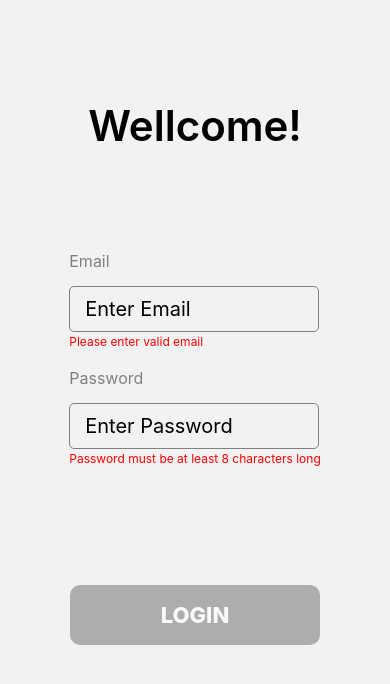
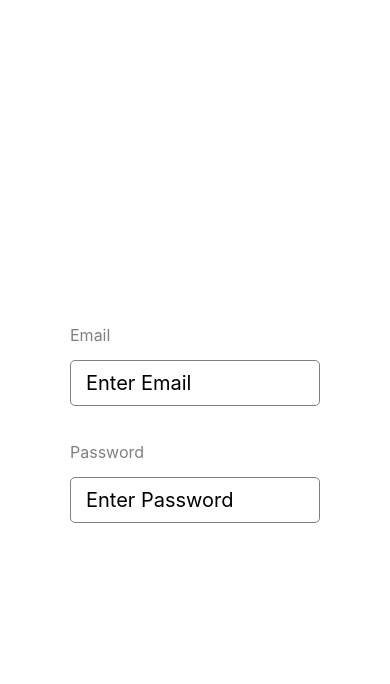
Before and after one commit to ovsiannykov/rn-test-task, a React Native app: screen / in a window 390 px wide. Shown: the top 684 px of the page. Built offline with nearby package versions, Linux system fonts and the light colour scheme.

Commit message:
Finish Login Screen

```diff
--- a/navigation/Root.js
+++ b/navigation/Root.js
@@ -1,5 +1,7 @@
 import React, { memo, useEffect, useState, useCallback } from 'react';
 import { NavigationContainer } from '@react-navigation/native';
+import { View, Text, StyleSheet, ActivityIndicator } from 'react-native';
+
 import AuthNavigation from './auth-navigation/auth-navigation';
 import HomeNavigation from './home-navigation/home-navigation';
 import AsyncStorage from '@react-native-async-storage/async-storage';
@@ -26,6 +28,13 @@ const Root = memo(() => {
     tokenHandler();
   }, []);
 
+  if (loading) {
+    return (
+      <View style={styles.activityScreen}>
+        <ActivityIndicator size="large" color="gray" />
+      </View>
+    );
+  }
   return (
     <AuthContext.Provider value={{ token, setToken }}>
       <NavigationContainer>{token ? <HomeNavigation /> : <AuthNavigation />}</NavigationContainer>
@@ -33,4 +42,13 @@ const Root = memo(() => {
   );
 });
 
+const styles = StyleSheet.create({
+  activityScreen: {
+    backgroundColor: 'white',
+    height: '100%',
+    justifyContent: 'center',
+    alignItems: 'center',
+  },
+});
+
 export default Root;
--- a/screens/auth/login-screen/login-screen.js
+++ b/screens/auth/login-screen/login-screen.js
@@ -24,7 +24,7 @@ const LoginScreen = memo(() => {
   const [mail, setMail] = useState('');
   const [pass, setPass] = useState('');
   const [mailError, setMailError] = useState('');
-  const [allValid, setAllValid] = useState(false);
+  const [passError, setPassError] = useState('');
 
   const { setToken } = useContext(AuthContext);
 
@@ -33,17 +33,8 @@ const LoginScreen = memo(() => {
     return reg.test(text);
   }, []);
 
-  useEffect(() => {
-    const isValidMail = validateMail(mail);
-    !isValidMail ? setMailError('Please enter valid email') : setMailError('');
-  }, [mail]);
-
-  useEffect(() => {
-    const isValidMail = validateMail(mail);
-    if (isValidMail && pass.length >= 8) {
-      setAllValid(true);
-    }
-  }, [mail, pass]);
+  const isValidMail = validateMail(mail);
+  const isValidPass = pass.length >= 8;
 
   const addTokenHandler = useCallback(async () => {
     try {
@@ -54,10 +45,27 @@ const LoginScreen = memo(() => {
     }
   }, []);
 
+  const buttonHandler = () => {
+    if (!isValidMail) {
+      setMailError('Please enter valid email');
+    } else {
+      setMailError('');
+    }
+    if (!isValidPass) {
+      setPassError('Password must be at least 8 characters');
+    } else {
+      setPassError('');
+    }
+
+    if (isValidMail && isValidPass) {
+      addTokenHandler();
+    }
+    return;
+  };
+
   return (
     <SafeAreaView style={styles.screen}>
-      <Text style={styles.title}>Wellcome!</Text>
-      <View style={styles.container}>
+      <View>
         <KeyboardAvoidingView>
           <Text style={styles.label}>Email</Text>
           <TextInput
@@ -84,20 +92,16 @@ const LoginScreen = memo(() => {
             secureTextEntry
           />
           <View style={styles.errorBox}>
-            {pass.length < 8 ? (
-              <Text style={styles.errorText}>Password must be at least 8 characters long</Text>
-            ) : null}
+            <Text style={styles.errorText}>{passError}</Text>
           </View>
         </KeyboardAvoidingView>
-        <View style={styles.buttonContainer}>
-          <TouchableOpacity
-            style={allValid ? styles.button : styles.buttonDisabled}
-            disabled={!allValid}
-            onPress={addTokenHandler}
-          >
-            <Text style={styles.buttonTitle}>LOGIN</Text>
-          </TouchableOpacity>
-        </View>
+        {mail.length > 0 && pass.length > 0 ? (
+          <View style={styles.buttonContainer}>
+            <TouchableOpacity style={styles.button} onPress={buttonHandler}>
+              <Text style={styles.buttonTitle}>LOGIN</Text>
+            </TouchableOpacity>
+          </View>
+        ) : null}
       </View>
     </SafeAreaView>
   );
--- a/screens/auth/login-screen/login-screen.styles.js
+++ b/screens/auth/login-screen/login-screen.styles.js
@@ -4,14 +4,8 @@ export default StyleSheet.create({
   screen: {
     height: '100%',
     alignItems: 'center',
-  },
-  title: {
-    marginTop: 100,
-    fontSize: 42,
-    fontWeight: '600',
-  },
-  container: {
-    marginTop: 80,
+    backgroundColor: 'white',
+    justifyContent: 'center',
   },
   label: {
     marginBottom: 15,
@@ -38,7 +32,7 @@ export default StyleSheet.create({
   },
   buttonContainer: {
     alignItems: 'center',
-    marginTop: 120,
+    marginTop: 80,
   },
   button: {
     width: 250,
@@ -48,15 +42,6 @@ export default StyleSheet.create({
     alignItems: 'center',
     borderRadius: 10,
   },
-  buttonDisabled: {
-    width: 250,
-    height: 60,
-    backgroundColor: 'gray',
-    justifyContent: 'center',
-    alignItems: 'center',
-    borderRadius: 10,
-    opacity: 0.6,
-  },
   buttonTitle: {
     fontSize: 22,
     fontWeight: '800',
--- a/screens/home/home-screen/home-screen.styles.js
+++ b/screens/home/home-screen/home-screen.styles.js
@@ -2,6 +2,7 @@ import { StyleSheet } from 'react-native';
 
 export default StyleSheet.create({
   screen: {
+    backgroundColor: 'white',
     height: '100%',
     justifyContent: 'center',
     alignItems: 'center',
```
